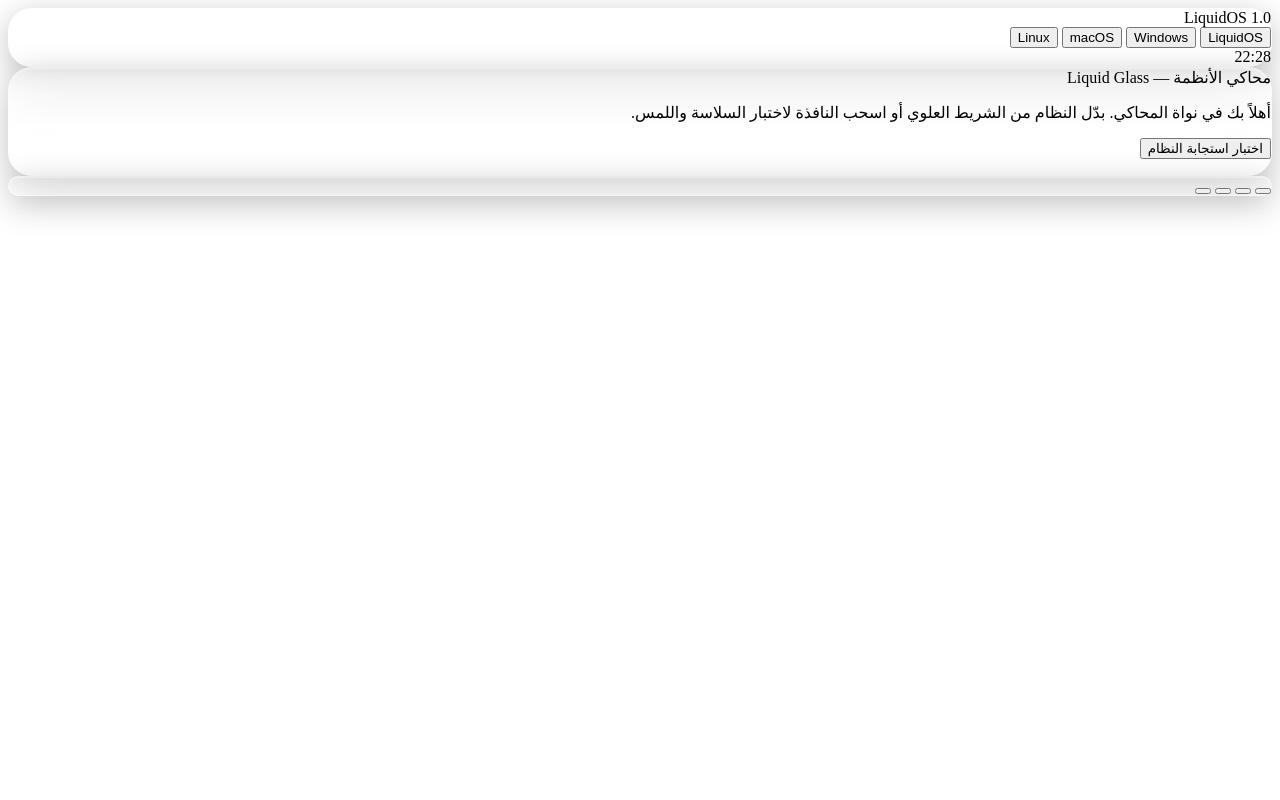
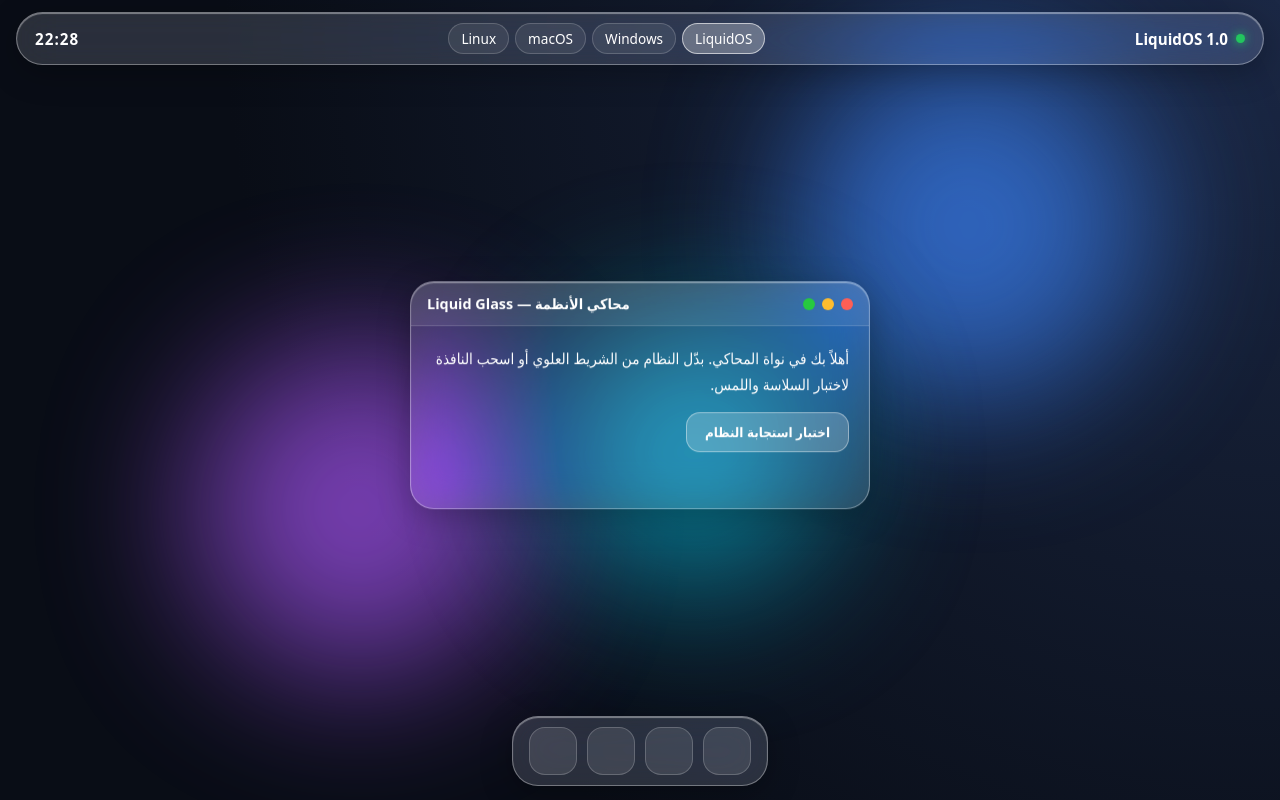
Before and after one commit to yazeednaif55-byte/fkfkfkjf, a plain HTML site: page LiquidOS/www/index.html in a window 1280 px wide. Drawn offline with Linux system fonts and the light colour scheme.

Commit message:
Update style.css

```diff
--- a/LiquidOS/www/style.css
+++ b/LiquidOS/www/style.css
@@ -1,3 +1,69 @@
+* {
+  box-sizing: border-box;
+  margin: 0;
+  padding: 0;
+  font-family: system-ui, -apple-system, "Segoe UI", Tahoma, sans-serif;
+  -webkit-tap-highlight-color: transparent;
+}
+
+html, body {
+  width: 100%;
+  height: 100%;
+  overflow: hidden;
+  color: #ffffff;
+  background: #0b0f19;
+  user-select: none;
+}
+
+/* خلفية متحركة لإبراز تأثير Liquid Glass */
+.wallpaper {
+  position: fixed;
+  inset: 0;
+  z-index: 0;
+  overflow: hidden;
+  background: radial-gradient(circle at top right, #1b2845, #090d16 70%);
+}
+
+.blob {
+  position: absolute;
+  border-radius: 50%;
+  filter: blur(70px);
+  opacity: 0.7;
+  animation: floatBlob 12s infinite alternate ease-in-out;
+}
+
+.blob-1 {
+  width: 340px;
+  height: 340px;
+  background: #3b82f6;
+  top: 8%;
+  right: 12%;
+}
+
+.blob-2 {
+  width: 300px;
+  height: 300px;
+  background: #a855f7;
+  bottom: 15%;
+  left: 14%;
+  animation-delay: -4s;
+}
+
+.blob-3 {
+  width: 240px;
+  height: 240px;
+  background: #06b6d4;
+  top: 45%;
+  left: 42%;
+  animation-delay: -8s;
+}
+
+@keyframes floatBlob {
+  0% { transform: translate(0, 0) scale(1); }
+  100% { transform: translate(35px, -25px) scale(1.12); }
+}
+
+/* خامة الليكويد جلاس */
 .liquid-glass {
   background: rgba(255, 255, 255, 0.14);
   backdrop-filter: blur(22px) saturate(180%);
@@ -6,3 +72,180 @@
   box-shadow: 0 8px 32px rgba(0, 0, 0, 0.25), inset 0 1px 1px rgba(255, 255, 255, 0.4);
   border-radius: 24px;
 }
+
+/* الشريط العلوي */
+.top-bar {
+  position: relative;
+  z-index: 10;
+  margin: 12px 16px 0;
+  padding: 10px 18px;
+  border-radius: 999px;
+  display: flex;
+  align-items: center;
+  justify-content: space-between;
+  gap: 12px;
+  flex-wrap: wrap;
+}
+
+.os-badge {
+  display: flex;
+  align-items: center;
+  gap: 8px;
+  font-weight: 600;
+  font-size: 0.95rem;
+}
+
+.status-dot {
+  width: 9px;
+  height: 9px;
+  border-radius: 50%;
+  background: #22c55e;
+  box-shadow: 0 0 10px #22c55e;
+}
+
+.os-switcher {
+  display: flex;
+  gap: 6px;
+  flex-wrap: wrap;
+}
+
+.os-btn {
+  background: rgba(255, 255, 255, 0.08);
+  color: #fff;
+  border: 1px solid rgba(255, 255, 255, 0.18);
+  padding: 5px 12px;
+  border-radius: 999px;
+  cursor: pointer;
+  font-size: 0.85rem;
+  transition: 0.2s ease;
+}
+
+.os-btn:hover,
+.os-btn.active {
+  background: rgba(255, 255, 255, 0.28);
+  border-color: rgba(255, 255, 255, 0.6);
+}
+
+.clock {
+  font-weight: 700;
+  font-size: 0.95rem;
+  letter-spacing: 1px;
+}
+
+/* سطح المكتب والنافذة */
+.desktop {
+  position: relative;
+  z-index: 5;
+  width: 100%;
+  height: calc(100% - 140px);
+}
+
+.app-window {
+  position: absolute;
+  top: 50%;
+  left: 50%;
+  transform: translate(-50%, -50%);
+  width: min(460px, calc(100% - 32px));
+  overflow: hidden;
+}
+
+.window-header {
+  display: flex;
+  align-items: center;
+  justify-content: space-between;
+  padding: 12px 16px;
+  background: rgba(255, 255, 255, 0.08);
+  border-bottom: 1px solid rgba(255, 255, 255, 0.15);
+  cursor: grab;
+  touch-action: none;
+}
+
+.window-header:active {
+  cursor: grabbing;
+}
+
+.window-controls {
+  display: flex;
+  gap: 7px;
+}
+
+.dot {
+  width: 12px;
+  height: 12px;
+  border-radius: 50%;
+  display: inline-block;
+}
+
+.dot.red { background: #ff5f56; }
+.dot.yellow { background: #ffbd2e; }
+.dot.green { background: #27c93f; }
+
+.window-title {
+  font-size: 0.9rem;
+  font-weight: 600;
+}
+
+.window-body {
+  padding: 20px;
+  line-height: 1.7;
+  font-size: 0.95rem;
+}
+
+.glass-btn {
+  margin-top: 14px;
+  padding: 10px 18px;
+  border-radius: 14px;
+  border: 1px solid rgba(255, 255, 255, 0.4);
+  background: rgba(255, 255, 255, 0.2);
+  color: #fff;
+  font-weight: 600;
+  cursor: pointer;
+  transition: 0.2s ease;
+}
+
+.glass-btn:hover {
+  background: rgba(255, 255, 255, 0.32);
+}
+
+.status-msg {
+  margin-top: 12px;
+  min-height: 24px;
+  color: #bae6fd;
+  font-size: 0.9rem;
+}
+
+/* شريط الـ Dock السفلي */
+.dock-wrapper {
+  position: fixed;
+  bottom: 14px;
+  left: 0;
+  right: 0;
+  z-index: 20;
+  display: flex;
+  justify-content: center;
+  padding: 0 12px;
+}
+
+.dock {
+  display: flex;
+  gap: 10px;
+  padding: 10px 16px;
+  border-radius: 26px;
+}
+
+.dock-item {
+  width: 48px;
+  height: 48px;
+  border-radius: 16px;
+  border: 1px solid rgba(255, 255, 255, 0.2);
+  background: rgba(255, 255, 255, 0.1);
+  font-size: 1.35rem;
+  cursor: pointer;
+  transition: transform 0.2s ease, background 0.2s ease;
+}
+
+.dock-item:hover,
+.dock-item.active {
+  transform: translateY(-6px) scale(1.06);
+  background: rgba(255, 255, 255, 0.28);
+}
```
